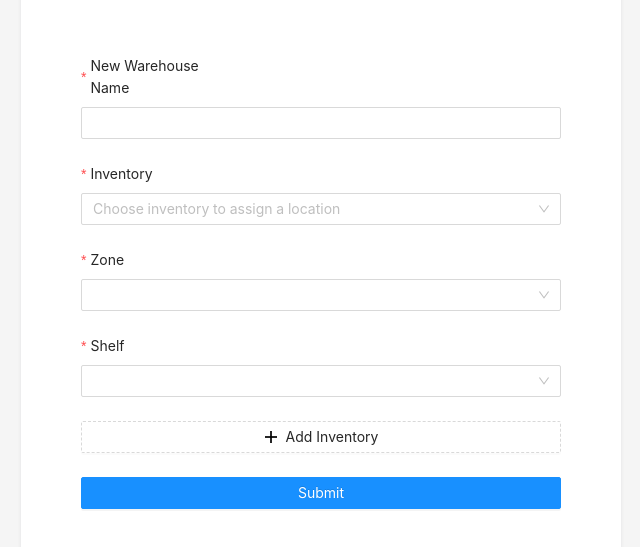
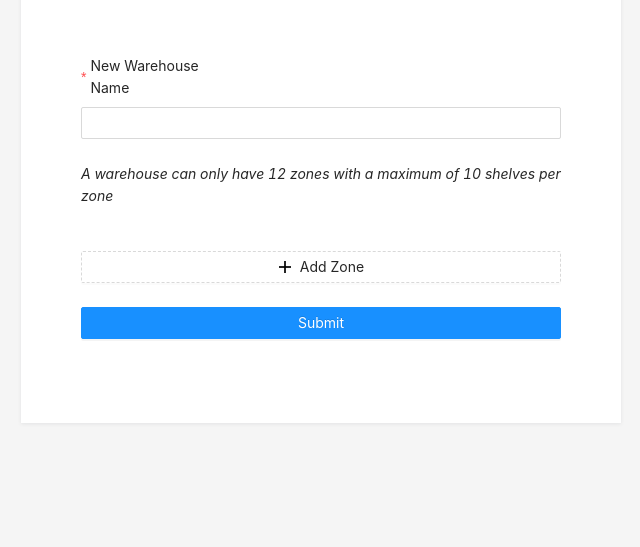
Before and after one commit to vhparadajr/divergent-3d, a React (Create React App) app: page / in a window 1280 px wide. Shown: the part 105-652 px from the top of the page, without its empty margins (319-959 px from the left). Built offline with nearby package versions, Linux system fonts and the light colour scheme.

Commit message:
testing with treeSelect component

```diff
--- a/src/App.css
+++ b/src/App.css
@@ -51,3 +51,16 @@
   background-color: white;
   box-shadow: 0 1px 4px rgba(0,21,41,.08);
 }
+
+.zone-remove-wrapper {
+  justify-content: space-around;
+  display: flex;
+  align-items: center;
+  margin-bottom: -16px;
+  padding-top: 20px;
+}
+
+.zone-styling {
+  width: 100%;
+  padding-right: 20px;
+}
--- a/src/App.js
+++ b/src/App.js
@@ -1,13 +1,14 @@
-import React from 'react';
-import { Form, Button, Select, Input } from 'antd';
-import { PlusOutlined } from '@ant-design/icons';
+import React, {useState} from 'react';
+import { Form, Button, Select, Input, Space, TreeSelect, Typography } from 'antd';
 import './App.css';
 import axios from 'axios';
-import { v4 as uuidv4 } from 'uuid';
+import { MinusCircleOutlined, PlusOutlined } from '@ant-design/icons';
 
 const { Option } = Select;
+const { Paragraph } = Typography
 
 const App = () => {
+  const [value, setValue] = useState(undefined)
   const onFinish = (values) => {
     console.log(values)
     axios.post('https://divergent3d.getsandbox.com:443/warehouse', values)
@@ -23,18 +24,31 @@ const App = () => {
     console.log('Failed:', errorInfo);
   };
 
-  const generateShelves = () => {
-    let shelves = []
-    for(let i=0; i<10; i++){
-      shelves[i] = uuidv4();
+  let shelvesArray = new Array(12)
+  for(let i=0; i<12; i++){
+    shelvesArray[i] = {
+      label:`Shelf ${i+1}`,
+      value:`0-${i}`,
+      key:`0-${i}`,
+      children: [...Array(10)].map((_,index) => (
+        {
+          label: `Shelf ${i}-${index}`,
+          value: `${i+1}-${index+1}`,
+          key: `${i+1}-${index+1}`
         }
-    return shelves
+      )),
+    };
   }
 
-  let warehouseArray = new Array(12)
-  for(let i=0; i<12; i++){
-    warehouseArray[i] = {zone:i+1, key:i, shelves: generateShelves()};
+  let zonesArray = [...Array(9)].map((_,index) => (
+    {
+      zone: index+1,
+      key: index+1
     }
+  ))
+
+  console.log('zones', zonesArray)
+  console.log('shelves', shelvesArray)
 
   return (
     <div className='form-wrapper'>
@@ -59,79 +73,76 @@ const App = () => {
         >
           <Input/>
         </Form.Item>
+        <Paragraph italic>
+          A warehouse can only have 12 zones with a maximum of 10 shelves per zone
+        </Paragraph>
+        <Form.List
+          name="zones"
+        >
+          {(fields, { add, remove }, { errors }) => (
+            <>
+              {fields.map((key, name, ...restField) => (
+                <Space key={key} direction='vertical' style={{ width:'100%'}}>
+                  <div className='zone-remove-wrapper'>
+                    {/* <Form.Item shouldUpdate>
+                    {(formInstance) => ( */}
                       <Form.Item
-          label='Inventory'
-          name='inventory'
-          rules={[
-            {
-              required: true,
-              message: 'Please select a inventory item!',
-            },
-          ]}
-        >
-          <Select
-            placeholder="Choose inventory to assign a location"
-            allowClear
-          >
-            <Option value='fork_arm'>Fork Arm</Option>
-            <Option value='actuator_valve'>Actuator Valve</Option>
-            <Option value='solenoid'>Solenoid</Option>
-            <Option value='conversion_kit'>Converstion Kit</Option>
-          </Select>
-        </Form.Item>
-        <Form.Item
+                        {...restField}
                         label='Zone'
-          name='zone'
-          rules={[
-            {
-              required: true,
-              message: 'Please select zone!',
-            },
-          ]}
+                        name={[name, 'zone']}
+                        rules={[{ required: true, message: 'Missing Zone' }]}
+                        className='zone-styling'
                       >
                         <Select>
-            {warehouseArray.map((zone) => (
+                          {zonesArray.map((zone) => (
                             <Option
+                              value={zone.zone}
                               key={zone.key}
-              value={zone.zone}
+                              // disabled={formInstance.getFieldValue('zones').includes(zone.zone)}
                             >
                               {zone.zone}
                             </Option>
                             ))}
                         </Select>
                       </Form.Item>
-
+                    {/* )}
+                    </Form.Item> */}
+                    <MinusCircleOutlined onClick={() => remove(name)} />
+                  </div>
                   <Form.Item
-          label='Shelf'
-          name='shelf'
-          rules={[
-            {
-              required: true,
-              message: 'Please select shelf',
-            },
-          ]}
+                    {...restField}
+                    label='Shelves'
+                    name={[name, 'shelves']}
+                    rules={[{ required: true, message: 'Missing number of Shevles'}]}
                   >
-          <Select>
-            {warehouseArray[0].shelves.map((shelf) => (
-              <Option
-              key={shelf}
-              value={shelf.shelf}
-            >
-              {shelf.shelf}
-            </Option>
+                    <TreeSelect
+                      treeData={shelvesArray}
+                      showSearch
+                      style={{ width: '100%', paddingRight:'31px' }}
+                      value={value}
+                      dropdownStyle={{ maxHeight: 400, overflow: 'auto' }}
+                      placeholder="Please select"
+                      allowClear
+                      multiple
+                      onChange={setValue(value)}
+                    />
+                  </Form.Item>
+                </Space>
               ))}
-          </Select>
-        </Form.Item>
-        {/* TODO placeholder for add form.list */}
-        <Form.Item>
+              <Form.Item style={{paddingTop: '30px'}}>
                 <Button
                   type="dashed"
+                  onClick={() => add()}
                   style={{ width: '100%' }}
                   icon={<PlusOutlined />}
                 >
-            Add Inventory
+                  Add Zone
                 </Button>
+                <Form.ErrorList errors={errors} />
               </Form.Item>
+            </>
+          )}
+        </Form.List>
         <Form.Item>
           <Button type='primary' htmlType='submit' style={{ width: '100%' }}>
             Submit
```
Lines whose indentation alone changed are shown as unchanged.
